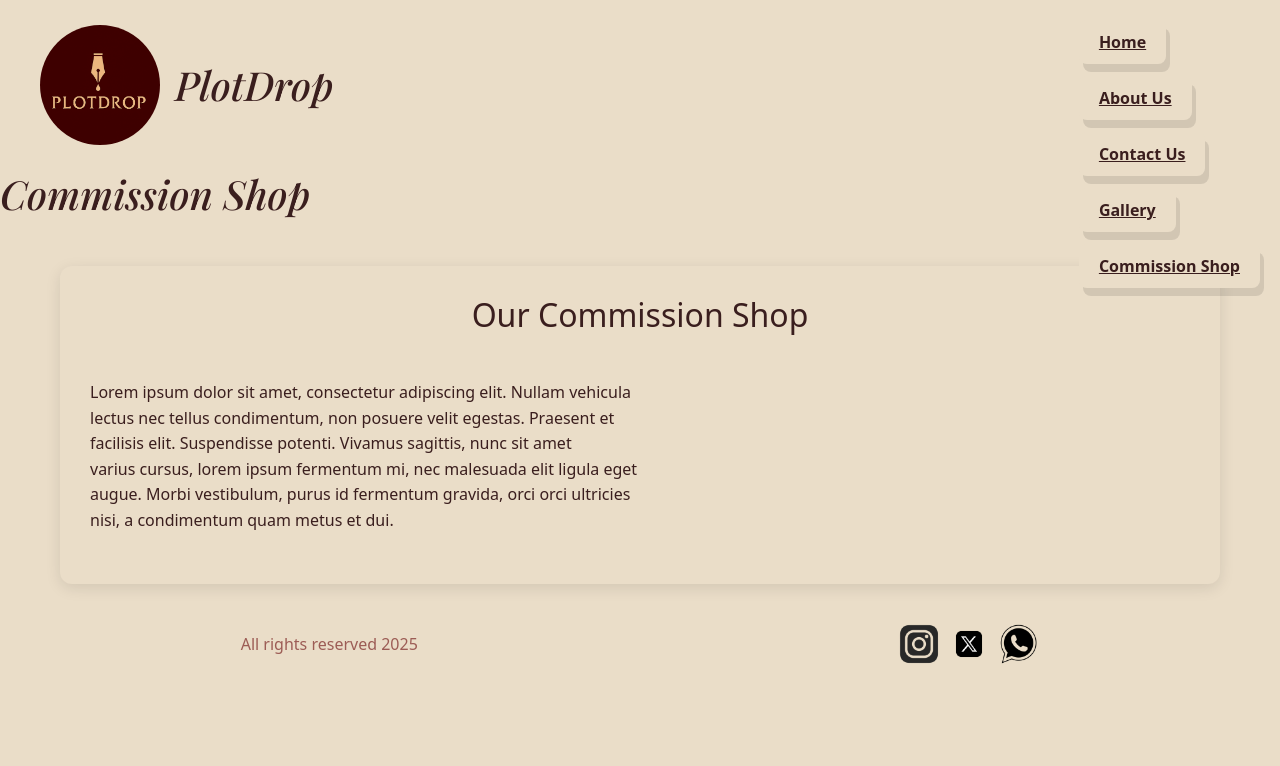
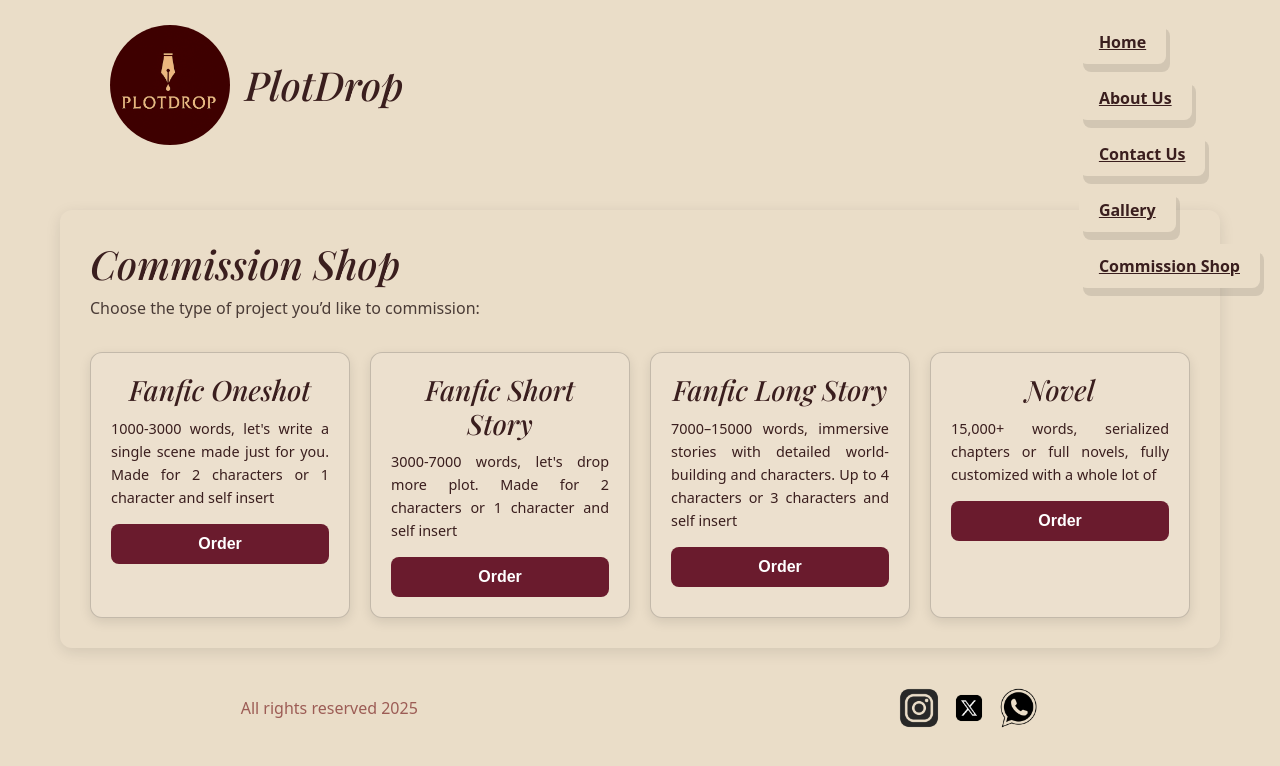
Before and after one commit to heyitsamma/Plot-Drop, a plain HTML site: page pages/commissionshop.html in a window 1280 px wide. Drawn offline with nearby package versions, Linux system fonts and the light colour scheme.

Commit message:
todo menos SEO

```diff
--- a/pages/commissionshop.html
+++ b/pages/commissionshop.html
@@ -3,11 +3,13 @@
 <head>
   <meta charset="UTF-8">
   <meta name="viewport" content="width=device-width, initial-scale=1.0">
-    <title>Document</title>
+  <title>Commission Shop</title>
   <link href="https://cdn.jsdelivr.net/npm/bootstrap@5.3.7/dist/css/bootstrap.min.css" rel="stylesheet" integrity="sha384-LN+7fdVzj6u52u30Kp6M/trliBMCMKTyK833zpbD+pXdCLuTusPj697FH4R/5mcr" crossorigin="anonymous">
   <link rel="stylesheet" href="../styles/styles.css">
 </head>
-<header class="main-header">
+<body>
+
+  <header class="main-header container-lg">
     <div class="header-left">
       <div class="logo-div">
         <a href="../index.html">
@@ -26,24 +28,46 @@
       <a href="./commissionshop.html">Commission Shop</a>
     </nav>
   </header>
-<h1>Commission Shop</h1>
+
   <main class="commission-container">
   <div class="commission-text">
-    <h2>Our Commission Shop</h2>
-    <p>
-      Lorem ipsum dolor sit amet, consectetur adipiscing elit. Nullam vehicula
-      lectus nec tellus condimentum, non posuere velit egestas. Praesent et
-      facilisis elit. Suspendisse potenti. Vivamus sagittis, nunc sit amet
-      varius cursus, lorem ipsum fermentum mi, nec malesuada elit ligula eget
-      augue. Morbi vestibulum, purus id fermentum gravida, orci orci ultricies
-      nisi, a condimentum quam metus et dui.
-    </p>
+    <h1>Commission Shop</h1>
+    <p>Choose the type of project you’d like to commission:</p>
+
+    <section class="commission-shop">
+      <div class="cards-container">
+
+        <div class="card">
+          <h3>Fanfic Oneshot</h3>
+          <p>1000-3000 words, let's write a single scene made just for you. Made for 2 characters or 1 character and self insert</p>
+          <button>Order</button>
+        </div>
+        <div class="card">
+          <h3>Fanfic Short Story</h3>
+          <p>3000-7000 words, let's drop more plot. Made for 2 characters or 1 character and self insert</p>
+          <button>Order</button>
+        </div>
+        <div class="card">
+          <h3>Fanfic Long Story</h3>
+          <p>7000–15000 words, immersive stories with detailed world-building and characters. Up to 4 characters or 3 characters and self insert</p>
+          <button>Order</button>
+        </div>
+
+        <div class="card">
+          <h3>Novel</h3>
+          <p>15,000+ words, serialized chapters or full novels, fully customized with a whole lot of</p>
+          <button>Order</button>
+        </div>
+      </div>
+    </section>
     </div>
   </main>
-<footer>All rights reserved 2025
+
+  <footer>
+    All rights reserved 2025
     <nav class="social-media">
       <a href="https://www.instagram.com/" target="_blank">
-                <img src="../media/Instagram.webp" alt="Instagram logo" class="social-media">
+        <img src="../media/instagram.webp" alt="Instagram logo" class="social-media">
       </a>
       <a href="https://www.x.com/" target="_blank">
         <img src="../media/x.webp" alt="X logo" class="social-media">
@@ -53,6 +77,7 @@
       </a>
     </nav>
   </footer>
+
   <script src="https://cdn.jsdelivr.net/npm/bootstrap@5.3.7/dist/js/bootstrap.bundle.min.js" integrity="sha384-ndDqU0Gzau9qJ1lfW4pNLlhNTkCfHzAVBReH9diLvGRem5+R9g2FzA8ZGN954O5Q" crossorigin="anonymous"></script>
 </body>
 </html>
--- a/sass/_aboutus.scss
+++ b/sass/_aboutus.scss
@@ -1,13 +1,15 @@
 @use "sass:color";
 @use "variables" as v;
+
+@font-face {
+  font-family: "PlotFont";
+  src: url("../media/PlayfairDisplay-Italic-VariableFont_wght.ttf") format("truetype");
+}
 .aboutuspage {
-  padding: 40px;
-
-  .aboutuspage {
+  padding: 40px;}
   h1, h2, h3 {
-    font-family: "plotfont", serif;
+    font-family: "PlotFont", serif;
   }
-}
   .aboutus-container {
     max-width: 1000px;
     margin: 0 auto;
@@ -31,6 +33,7 @@
 
         .aboutus-text {
           flex: 1;
+          font-family: "PlotFont",serif;
         }
       }
     }
@@ -46,4 +49,3 @@
       }
     }
   }
-}
--- a/sass/_commissionshop.scss
+++ b/sass/_commissionshop.scss
@@ -1,32 +1,108 @@
 @use "sass:color";
 @use "variables" as v;
 
+@font-face {
+  font-family: "PlotFont";
+  src: url("../media/PlayfairDisplay-Italic-VariableFont_wght.ttf") format("truetype");
+}
 .commission-container {
   max-width: 1200px;
   margin: 0 auto;
   padding: 40px 20px;
+  font-family: Arial, sans-serif;
 
   .commission-text {
     background-color: v.$color-bg;
     padding: 30px;
     border-radius: 12px;
     box-shadow: 0 4px 15px rgba(0, 0, 0, 0.1);
+    animation: fadeSlideIn 1s ease forwards;
 
     h2 {
       margin-bottom: 20px;
       color: v.$color-text;
       text-align: center;
+      font-family: "PlotFont", serif;
     }
 
-    p {
-      line-height: 1.6;
-      color: v.$color-text;
-      text-align: justify;
+    .cards-container {
+      display: grid;
+      grid-template-columns: repeat(auto-fit, minmax(250px, 1fr));
+      gap: 20px;
+      margin-top: 30px;
+
+      .card {
+        background-color: color.scale(v.$color-bg, $lightness: 10%);
+        border-radius: 12px;
+        padding: 20px;
+        box-shadow: 0 4px 12px rgba(0, 0, 0, 0.1);
+        text-align: center;
+        cursor: pointer;
+        animation: scaleIn 0.8s ease forwards;
+        transition: transform 0.3s ease, box-shadow 0.3s ease;
+
+        h3 {
+          color: v.$color-text;
+          font-family: "PlotFont", serif;
+          margin-bottom: 10px;
+        }
+
+        p {
+          color: v.$color-text;
+          font-size: 0.9rem;
+          margin-bottom: 15px;
+        }
+
+        button {
+          padding: 8px 18px;
+          border: none;
+          border-radius: 8px;
+          background-color: v.$color-primary;
+          color: white;
+          font-weight: bold;
+          font-family: Arial, sans-serif;
+          cursor: pointer;
+          transition: background-color 0.3s ease, transform 0.2s ease;
+
+          &:hover {
+            background-color: color.scale(v.$color-primary, $lightness: -10%);
+            transform: scale(1.05);
+          }
+        }
+
+        &:hover {
+          transform: translateY(-5px);
+          box-shadow: 0 8px 20px rgba(0, 0, 0, 0.2);
+        }
+      }
     }
   }
 }
 
-// cel
+// ya aquí irían ls animaciones
+@keyframes fadeSlideIn {
+  0% {
+    opacity: 0;
+    transform: translateY(20px);
+  }
+  100% {
+    opacity: 1;
+    transform: translateY(0);
+  }
+}
+
+@keyframes scaleIn {
+  0% {
+    transform: scale(0.9);
+    opacity: 0;
+  }
+  100% {
+    transform: scale(1);
+    opacity: 1;
+  }
+}
+
+// Responsive
 @media (max-width: 768px) {
   .commission-container {
     padding: 20px 15px;
--- a/sass/_gallery.scss
+++ b/sass/_gallery.scss
@@ -2,13 +2,19 @@
 
 .gallerypage {
   padding: 20px;
+  text-align: center; // para centrar el título dentro de la página
+
+  h1 {
+    font-size: 2rem;
+    margin-bottom: 20px;
+    text-align: center; // asegura que el título de "Gallery" quede centrado
+  }
 
   .gallery-container {
-    display: flex;
-    justify-content: center;
-    align-items: center;
+    display: grid;
+    grid-template-columns: repeat(3, 1fr); // 3 columnas
     gap: 20px;
-    flex-wrap: wrap;
+    justify-items: center; // centra las imágenes dentro de cada celda
 
     img {
       width: 150px;
--- a/sass/_variables.scss
+++ b/sass/_variables.scss
@@ -1,8 +1,9 @@
 $color-bg: #EADDC8;
 $color-text: #3A1E1E;
+$color-primary: #6A1B2D;
 $color-secondary: #5C3C34;
 $color-accent: #9C5C55;
 $font-main: system-ui, -apple-system, BlinkMacSystemFont, 'Segoe UI', Roboto, Oxygen, Ubuntu, Cantarell, 'Open Sans', 'Helvetica Neue', sans-serif;
 @font-face {
   font-family: "plotfont";
-  src: url(../Media/PlayfairDisplay-Italic-VariableFont_wght.ttf);}
+  src: url("../media/PlayfairDisplay-Italic-VariableFont_wght.ttf");}
```
Also changed, not shown: pages/aboutus.html (+2 -3 lines), pages/contactus.html (+15 -11 lines), pages/gallery.html (+2 -2 lines), sass/_header.scss (+1 -6 lines), styles/styles.css, 2 other files. Lines whose indentation alone changed are shown as unchanged.
